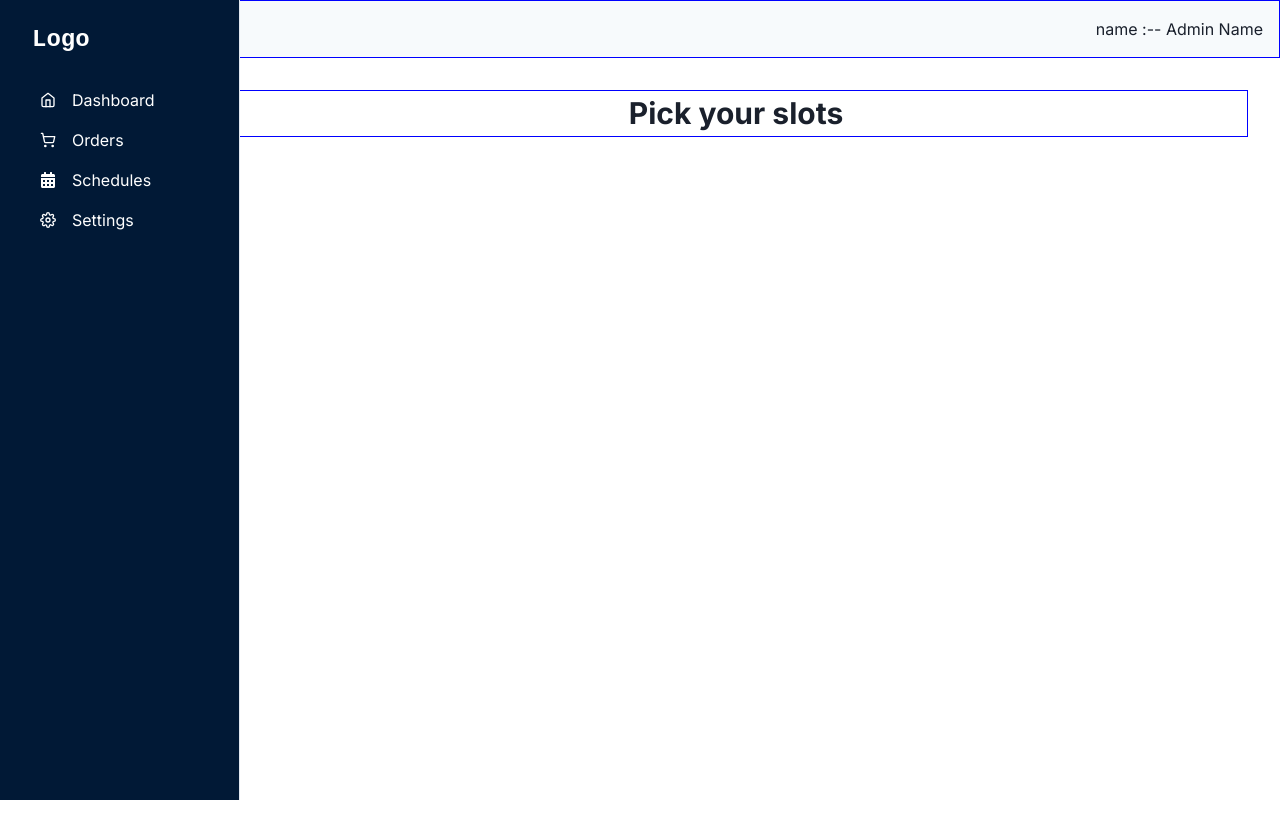
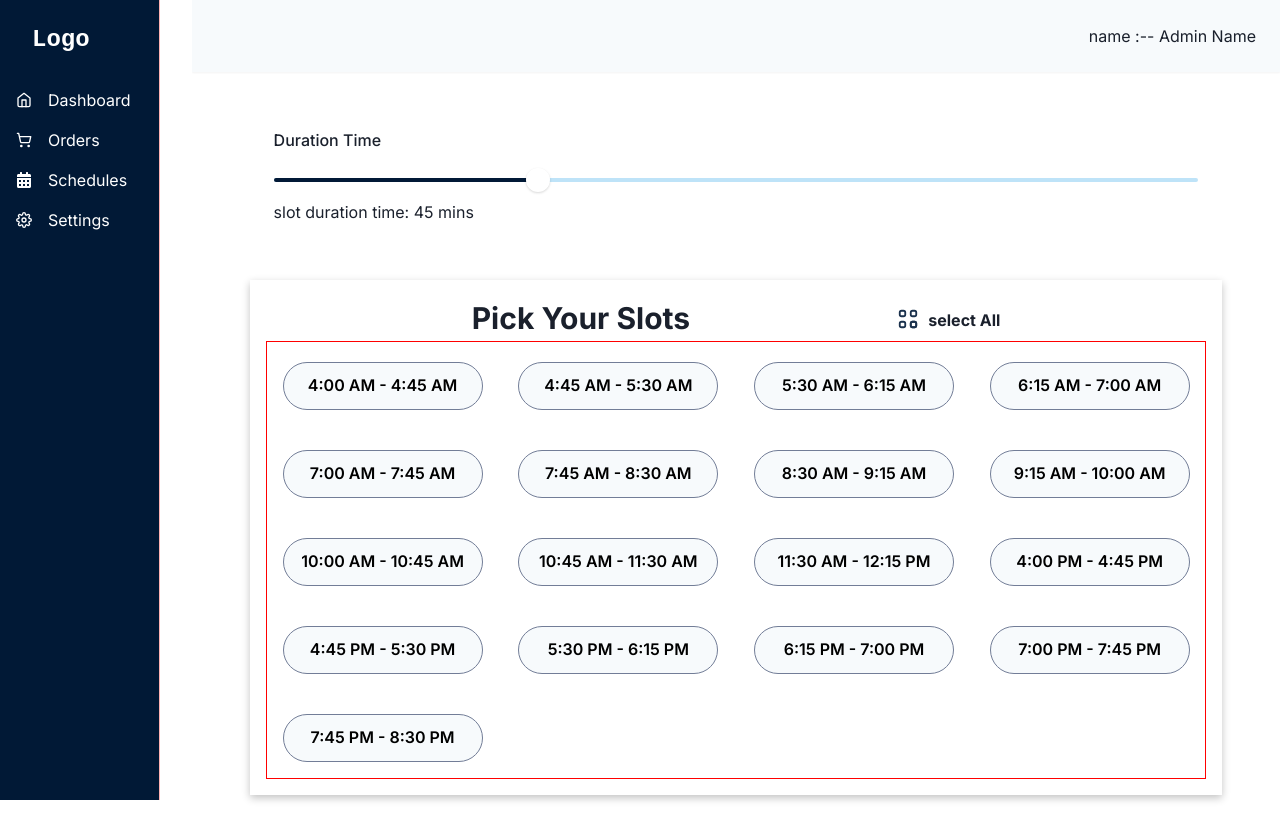
Before and after one commit to shilpabijalwan/bookingApp, a Next.js app in the folder frontend/: page /admin-schedules in a window 1280 px wide. Before the commit the page ends 800 px from the top, so only its background shows below. Built offline with nearby package versions, Linux system fonts and the light colour scheme; no server answers.

Commit message:
done  generate slots and  select all slote functionality

```diff
--- a/frontend/src/app/admin-schedules/page.jsx
+++ b/frontend/src/app/admin-schedules/page.jsx
@@ -1,18 +1,233 @@
 "use client";
 
 import AdminCalander from "@/components/AdminComponents/AdminCalander";
+import AdminSlots from "@/components/AdminComponents/AdminSlots";
 import AdminLayout from "@/layout/AdminLayout";
-import { Box, Text } from "@chakra-ui/react";
-import React from "react";
+import {
+  Box,
+  Button,
+  Flex,
+  FormControl,
+  FormErrorMessage,
+  FormLabel,
+  Input,
+  SimpleGrid,
+  Slider,
+  SliderFilledTrack,
+  SliderThumb,
+  SliderTrack,
+  Stack,
+  Text,
+} from "@chakra-ui/react";
+import Link from "next/link";
+import React, { useEffect, useState } from "react";
+import { useForm } from "react-hook-form";
+import BeatLoader from "react-spinners/BeatLoader";
 
 function AdminSchedule() {
-  const startTime = new Date();
+  const [timeSlots, setTimeSlots] = useState([]);
+  const [formattedTimes, setFormattedTimes] = useState({
+    amStartTime: "04:00",
+    amEndTime: "12:00",
+    pmStartTime: "16:00",
+    pmEndTime: "20:00",
+    slotDuration: 45,
+  });
+  const [isLoading, setIsLoading] = useState(false);
+  const [selectSlots, setSelecteSlots] = useState([]);
+
+  const {
+    register,
+    handleSubmit,
+    formState: { errors },
+    reset,
+  } = useForm();
+
+  const generateTimeSlots = (amStart, amEnd, pmStart, pmEnd, slotDuration) => {
+    console.log(amStart, amEnd, pmStart, pmEnd, slotDuration);
+    const allSlots = [];
+
+    // Generate AM slots
+    const amSlots = generateTimeRange(amStart, amEnd, slotDuration);
+    allSlots.push(...amSlots);
+
+    // Generate PM slots
+    const pmSlots = generateTimeRange(pmStart, pmEnd, slotDuration);
+    allSlots.push(...pmSlots);
+
+    return allSlots;
+  };
+
+  const generateTimeRange = (startTime, endTime, slotDuration) => {
+    const slots = [];
+    let currentTime = new Date(`1970-01-01T${startTime}`);
+
+    const endTimeDate = new Date(`1970-01-01T${endTime}`);
+
+    while (currentTime < endTimeDate) {
+      const startSlot = new Date(currentTime);
+      currentTime.setMinutes(currentTime.getMinutes() + slotDuration);
+      const endSlot = new Date(currentTime);
+
+      const slotString = `${formatTime(startSlot)} - ${formatTime(endSlot)}`;
+      slots.push(slotString);
+    }
+
+    return slots;
+  };
+
+  const formatTime = (date) => {
+    let hours = date.getHours();
+    let minutes = date.getMinutes();
+    const ampm = hours >= 12 ? "PM" : "AM";
+
+    hours = hours % 12;
+    hours = hours ? hours : 12; // 12-hour format, 0 should be 12
+    minutes = minutes < 10 ? `0${minutes}` : minutes;
+
+    return `${hours}:${minutes} ${ampm}`;
+  };
+
+  const handleInputValue = (e) => {
+    let slotDuration = e ? parseInt(e) : 45;
+    setFormattedTimes((prevTimes) => ({
+      ...prevTimes,
+      slotDuration: slotDuration, // Update the slotDuration value
+    }));
+    reset();
+    setSelecteSlots([]);
+  };
+  useEffect(() => {
+    setIsLoading(true);
+
+    const generatedSlots = generateTimeSlots(
+      formattedTimes.amStartTime,
+      formattedTimes.amEndTime,
+      formattedTimes.pmStartTime,
+      formattedTimes.pmEndTime,
+      formattedTimes.slotDuration
+    );
+    setTimeSlots(generatedSlots);
+    setIsLoading(false);
+
+    console.log(generatedSlots);
+  }, [formattedTimes]);
+  // Re-run this effect when formattedTimes changes
+  const handleSelecetAllSlot = (slots) => {
+    console.log("select all", slots);
+    if (selectSlots?.length == slots.length) {
+      setSelecteSlots([]);
+    } else {
+      setSelecteSlots(slots);
+    }
+  };
+
+  const handleSelectedSlot = (slot) => {
+    setSelecteSlots((prev) => {
+      if (prev.includes(slot)) {
+        return prev.filter((s) => s !== slot); // Append the new slot to the array
+      }
+      return [...prev, slot]; // Prevent duplicates
+    });
+    console.log(selectSlots);
+  };
   return (
     <AdminLayout>
-      <Box border={"1px solid blue"}>
-        <Text fontSize={30} fontWeight={"bold"} textAlign={"center"}>
-          Pick your slots
-        </Text>
+      <Stack mb={20} w={["95%"]} margin={"auto"} p={6}>
+        <FormLabel>Duration Time</FormLabel>
+        <Slider
+          aria-label="slider-ex-3"
+          defaultValue={45}
+          min={15}
+          max={120}
+          step={1}
+          onChange={(e) => handleInputValue(e)}
+        >
+          <SliderTrack bg="blue.100">
+            <SliderFilledTrack bg="#011936" />
+          </SliderTrack>
+          <SliderThumb boxSize={6} border={"blue"} />
+        </Slider>
+        <Text>slot duration time: {formattedTimes.slotDuration} mins</Text>
+      </Stack>
+
+      <Box
+        w={"95%"}
+        m={"auto"}
+        mt={8}
+        style={{ boxShadow: "rgba(0, 0, 0, 0.24) 0px 3px 8px" }}
+        p={4}
+      >
+        <Flex justifyContent={"space-evenly"}>
+          <Text fontSize={30} fontWeight={"bold"} textAlign={"center"}>
+            Pick Your Slots
+          </Text>
+          <Text
+            fontWeight={"bold"}
+            textAlign={"center"}
+            display={"flex"}
+            gap={2}
+            mt={3}
+            onClick={() => handleSelecetAllSlot(timeSlots)}
+          >
+            <svg
+              xmlns="http://www.w3.org/2000/svg"
+              viewBox="0 0 24 24"
+              width="24"
+              height="22"
+              fill={
+                selectSlots?.length === timeSlots.length ? "#1a314c" : "none"
+              }
+              stroke="#1a314c"
+              stroke-width="2"
+              stroke-linecap="round"
+              stroke-linejoin="round"
+            >
+              <rect x="3" y="3" width="6" height="6" rx="2" />
+              <rect x="15" y="3" width="6" height="6" rx="2" />
+              <rect x="3" y="15" width="6" height="6" rx="2" />
+              <rect x="15" y="15" width="6" height="6" rx="2" />
+              <rect x="15" y="15" width="6" height="6" rx="2" />
+            </svg>{" "}
+            select All
+          </Text>
+        </Flex>
+
+        <SimpleGrid
+          columns={[1, 2, 2, 3, 4]}
+          border={"1px solid red"}
+          spacing={1}
+        >
+          {isLoading ? (
+            <p>Loading...</p>
+          ) : (
+            timeSlots.map((slot, index) => (
+              <AdminSlots
+                data={slot}
+                key={index}
+                onSelectSlot={handleSelectedSlot}
+                selectedSlots={selectSlots}
+              />
+            ))
+          )}
+        </SimpleGrid>
+        <Box
+          mt={10}
+          position={"fixed"}
+          bottom={10}
+          w={"60%"}
+          m={"auto"}
+          zIndex={14}
+          right={40}
+        >
+          {selectSlots.length > 0 && (
+            <Link href={"Admin-calander"}>
+              <Button w={"100%"} bg={"rgba(0, 0, 255, 0.2)"} borderWidth={1}>
+                Select date
+              </Button>
+            </Link>
+          )}
+        </Box>
       </Box>
 
       {/* <AdminCalander /> */}
--- a/frontend/src/components/AdminComponents/AdminCalander.jsx
+++ b/frontend/src/components/AdminComponents/AdminCalander.jsx
@@ -38,7 +38,7 @@ function AdminCalander() {
   const handleSelectedDate = (date) => {
     console.log("selected date", date);
     setSelectedDate(date);
-    onOpen();
+    // onOpen();
   };
 
   const handlePreviousMonth = () => {
--- a/frontend/src/components/AdminComponents/AdminNavbar.jsx
+++ b/frontend/src/components/AdminComponents/AdminNavbar.jsx
@@ -59,9 +59,6 @@ export default function AdminNavbar() {
       </Drawer>
       {/* mobilenav */}
       <MobileNav display={{ base: "flex", md: "none" }} onOpen={onOpen} />
-      {/* <Box ml={{ base: 0, md: 60 }} p="4">
-        Content
-      </Box> */}
     </Box>
   );
 }
@@ -71,8 +68,8 @@ const SidebarContent = ({ onClose, ...rest }) => {
     <Box
       bg={useColorModeValue("#011936", "gray.900")}
       borderRight="1px"
-      borderRightColor={useColorModeValue("gray.200", "gray.700")}
-      w={{ base: "full", md: 60 }}
+      borderRightColor={useColorModeValue("red.200", "gray.700")}
+      w={{ base: "full", md: 40 }}
       pos="fixed"
       h="full"
       color={"white"}
@@ -85,7 +82,7 @@ const SidebarContent = ({ onClose, ...rest }) => {
         <CloseButton display={{ base: "flex", md: "none" }} onClick={onClose} />
       </Flex>
       {LinkItems.map((link) => (
-        <Box lineHeight={10} ml={10}>
+        <Box lineHeight={10} mx={4}>
           <Link href={link.link}>
             <Flex align="center">
               <Icon as={link.icon} mr="4" /> {/* Display the icon here */}
@@ -144,11 +141,11 @@ const MobileNav = ({ onOpen, ...rest }) => {
       height="20"
       alignItems="center"
       bg={useColorModeValue("white", "gray.900")}
-      borderBottomWidth="1px"
+      // borderBottomWidth="1px"
       borderBottomColor={useColorModeValue("gray.200", "gray.700")}
       justifyContent="flex-start"
       {...rest}
-      border={"1px solid blue"}
+      // border={"1px solid blue"}
     >
       <IconButton
         variant="outline"
--- /dev/null
+++ b/frontend/src/components/AdminComponents/AdminSlots.jsx
@@ -0,0 +1,35 @@
+import { Box, Button, Text } from "@chakra-ui/react";
+import React, { useEffect, useState } from "react";
+
+function AdminSlots({ data, onSelectSlot, selectedSlots }) {
+  // This will log when selectSlot changes
+  const isSelected = selectedSlots.includes(data);
+  return (
+    <>
+      <Button
+        m={5}
+        size="md"
+        height="48px"
+        width={["300px", "200px"]} // Responsive width: full on small screens, fixed on larger screens
+        border="1px" // Thicker border for a more noticeable look
+        borderColor="#727D97"
+        backgroundColor={isSelected ? "#011936" : "gray.50"}
+        textColor={isSelected ? "white" : "black"}
+        borderRadius="3xl" // Rounded corners
+        _hover={{
+          // Light green background on hover
+          borderColor: "green.600", // Darker green border on hover
+          transform: "scale(1.05)",
+          // Slightly enlarge button on hover
+        }}
+        onClick={() => onSelectSlot(data)}
+        ml={4}
+        mb={4} // Space at the bottom and left
+      >
+        {data}
+      </Button>
+    </>
+  );
+}
+
+export default AdminSlots;
--- a/frontend/src/components/Slots.jsx
+++ b/frontend/src/components/Slots.jsx
@@ -1,4 +1,4 @@
-import { Button, Text } from "@chakra-ui/react";
+import { Box, Button, Text } from "@chakra-ui/react";
 
 function Slots({ data }) {
   return (
@@ -6,7 +6,7 @@ function Slots({ data }) {
       <Button
         size="md"
         height="48px"
-        width={["100%", "200px"]} // Responsive width: full on small screens, fixed on larger screens
+        // width={["100%", "200px"]} // Responsive width: full on small screens, fixed on larger screens
         border="2px" // Thicker border for a more noticeable look
         borderColor="green.500"
         borderRadius="md" // Rounded corners
--- a/frontend/src/layout/AdminLayout.jsx
+++ b/frontend/src/layout/AdminLayout.jsx
@@ -8,11 +8,10 @@ function AdminLayout({ children }) {
       {/* Sidebar */}
       <Box
         as="aside"
-        width="15%" // Adjust the sidebar width as needed
+        width={{ base: "0px", md: "15%" }} // Responsive sidebar width
         bg="white"
-        // padding={4}
-
         zIndex={6}
+        display={{ base: "block", md: "block" }} // Hide sidebar on mobile
       >
         <AdminNavbar />
       </Box>
@@ -20,12 +19,12 @@ function AdminLayout({ children }) {
       {/* Main Content */}
       <Box as="main" flex={1} flexDirection="column">
         {/* Topbar */}
-        <Box as="header" bg="gray.50">
+        <Box as="header" bg="gray.50" boxShadow="sm" zIndex={5}>
           <AdminTopbar />
         </Box>
 
         {/* Main content area */}
-        <Box flex={1} padding={8}>
+        <Box flex={1} p={{ base: 4, md: 8 }} overflowY="auto">
           {children}
         </Box>
       </Box>
--- a/frontend/src/layout/AdminTopbar.jsx
+++ b/frontend/src/layout/AdminTopbar.jsx
@@ -3,7 +3,7 @@ import React from "react";
 
 function AdminTopbar() {
   return (
-    <Box border={"1px solid blue"} textAlign={"end"} w={"100%"} p={4}>
+    <Box textAlign={"end"} w={"100%"} p={6}>
       <Text>name :-- Admin Name</Text>
     </Box>
   );
```
Also changed, not shown: frontend/src/app/Admin-calander/page.jsx (added, +14 -0 lines), frontend/src/components/Calendar.jsx (+8 -8 lines).
